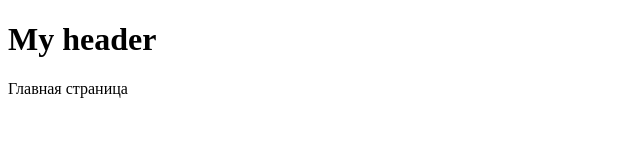
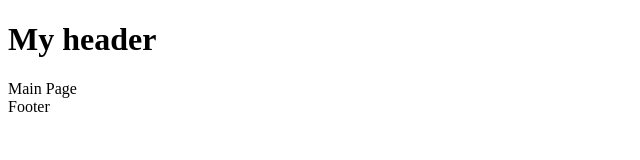
Before and after one commit to AlexIT1983/test-git-2, a plain HTML site: page index.html in a window 1280 px wide. Shown: the whole page, without its empty margins (0-640 px from the left). Drawn offline with Linux system fonts and the light colour scheme.

Commit message:
made changes in feature/user-access

```diff
--- a/index.html
+++ b/index.html
@@ -10,7 +10,10 @@
     <h1>My header</h1>
   </header>
   <main>
-    <span> Главная страница </span>
+    <span> Main Page </span>
   </main>
+  <footer>
+    <span> Footer </span>
+  </footer>
   <body></body>
 </html>
```
